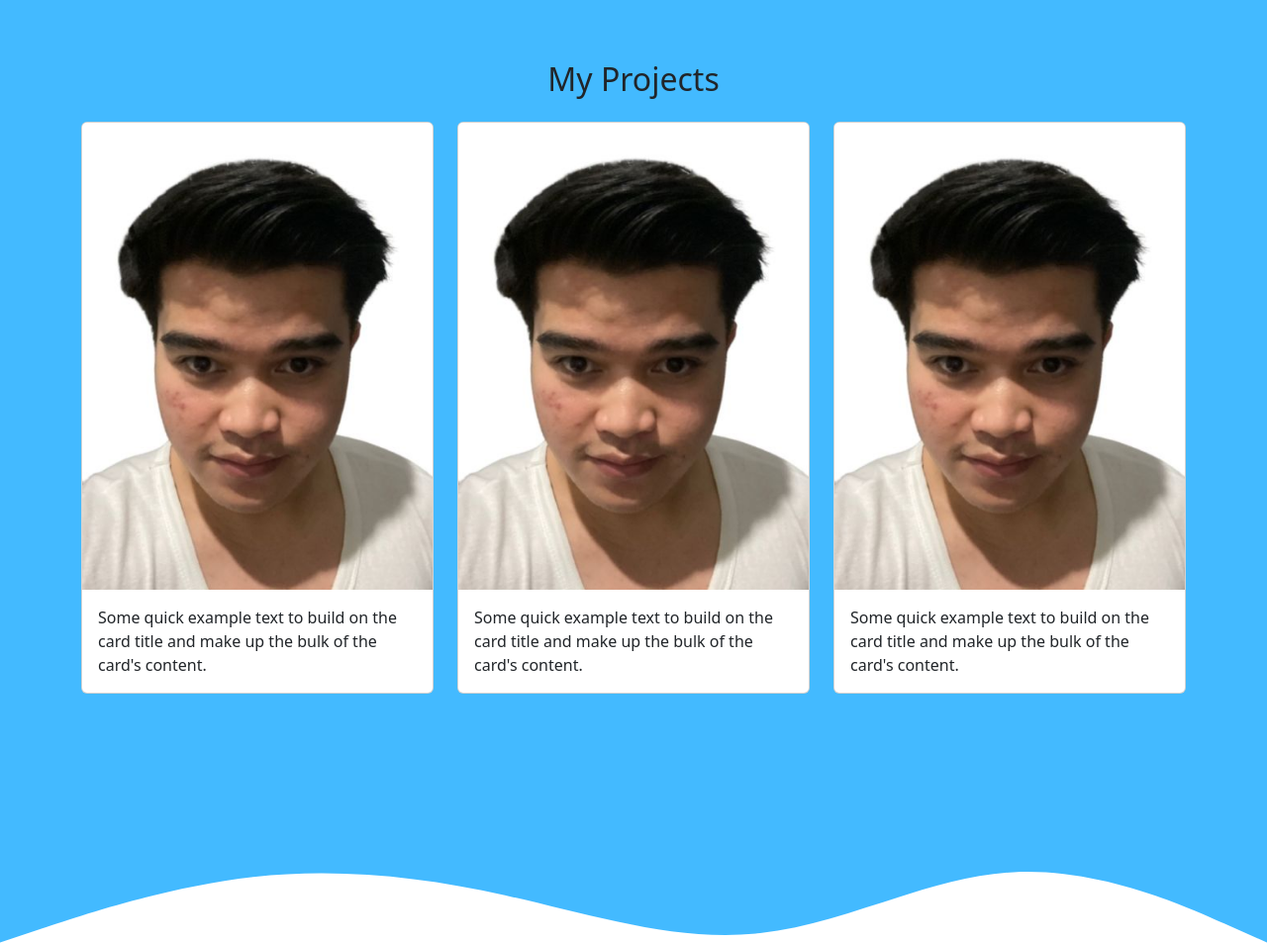
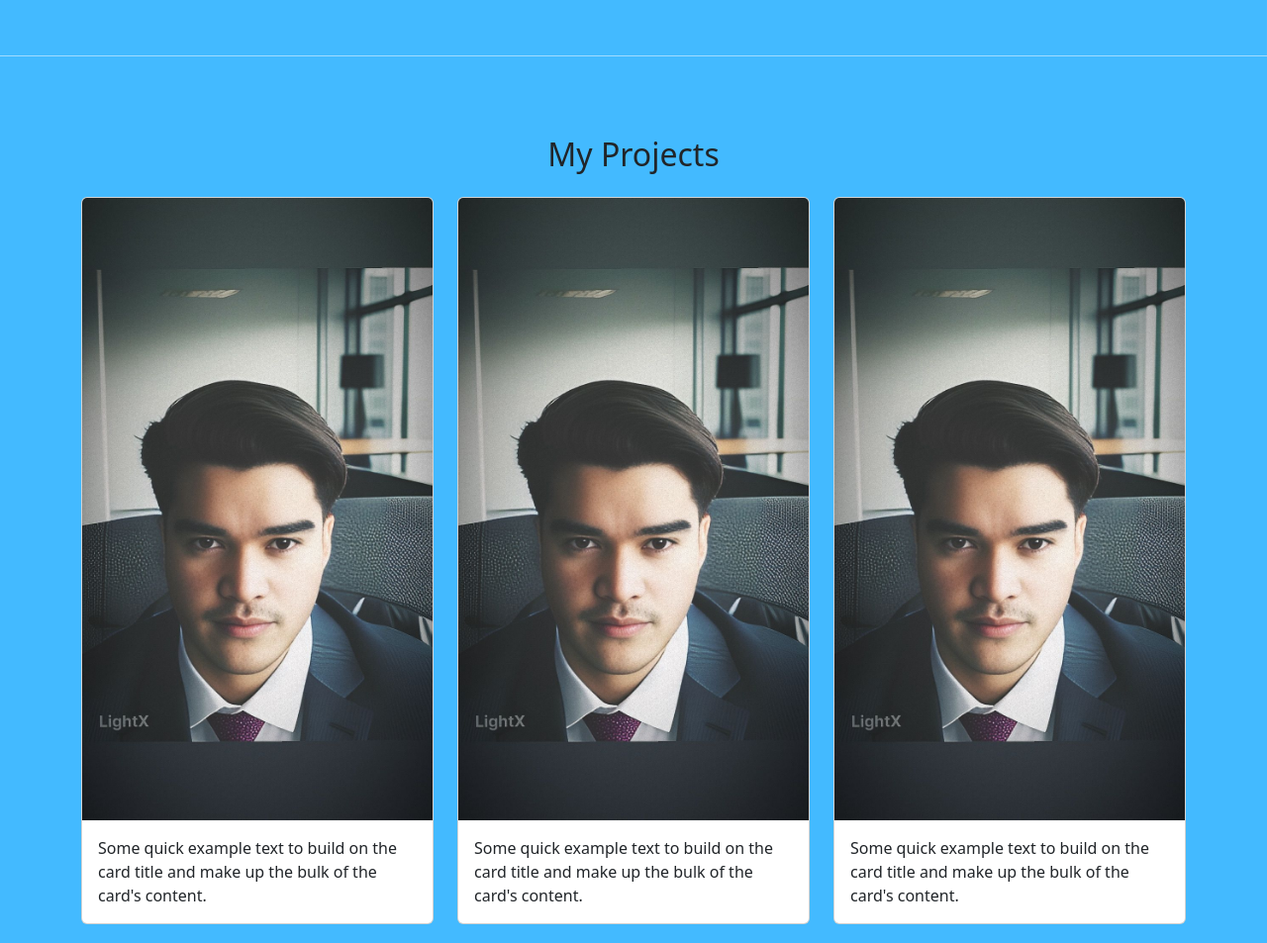
Before and after one commit to KhanzaAntarariq/khanzaantarariq.github.io, a plain HTML site: page index.html in a window 1280 px wide. Shown: the part 1380-2333 px from the top of the page at 99% size. Drawn offline with nearby package versions, Linux system fonts and the light colour scheme.

Commit message:
update images

```diff
--- a/index.html
+++ b/index.html
@@ -47,7 +47,7 @@
     <!-- JUMBOTRON -->
 
     <section class="jumbotron text-center">
-      <img src="img/vatra5.jpg" alt="Vatra" width="180" class="rounded-circle img-thumbnail" />
+      <img src="img/vatra_formal1.jpg" alt="Vatra" width="180" class="rounded-circle img-thumbnail" />
       <h1 class="display-4">Vatra Kusumah Khanza Antarariq</h1>
       <p class="lead">Student | Cyber Security Enthusiast</p>
       <!-- GETWAVES.IO -->
@@ -103,7 +103,7 @@
         <div class="row justify-content-center">
           <div class="col-md-4 mb-4">
             <div class="card">
-              <img src="img/vatra5.jpg" class="card-img-top" alt="..." />
+              <img src="img/vatra_formal1.jpg" class="card-img-top" alt="..." />
               <div class="card-body">
                 <p class="card-text">Some quick example text to build on the card title and make up the bulk of the card's content.</p>
               </div>
@@ -111,7 +111,7 @@
           </div>
           <div class="col-md-4 mb-4">
             <div class="card">
-              <img src="img/vatra5.jpg" class="card-img-top" alt="..." />
+              <img src="img/vatra_formal1.jpg" class="card-img-top" alt="..." />
               <div class="card-body">
                 <p class="card-text">Some quick example text to build on the card title and make up the bulk of the card's content.</p>
               </div>
@@ -119,7 +119,7 @@
           </div>
           <div class="col-md-4 mb-4">
             <div class="card">
-              <img src="img/vatra5.jpg" class="card-img-top" alt="..." />
+              <img src="img/vatra_formal1.jpg" class="card-img-top" alt="..." />
               <div class="card-body">
                 <p class="card-text">Some quick example text to build on the card title and make up the bulk of the card's content.</p>
               </div>
```
Also changed, not shown: img/vatra_formal1.jpg (added).
